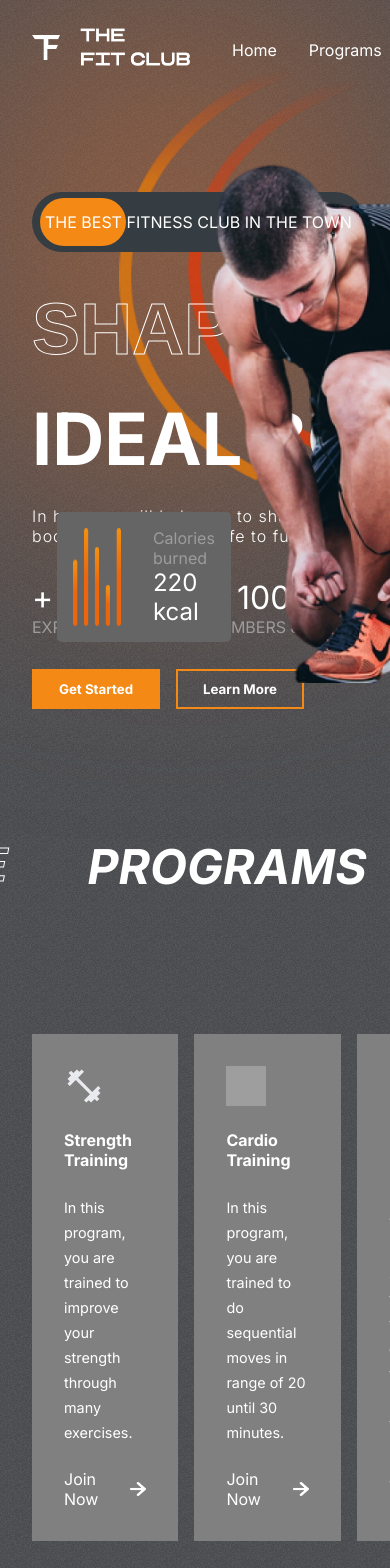
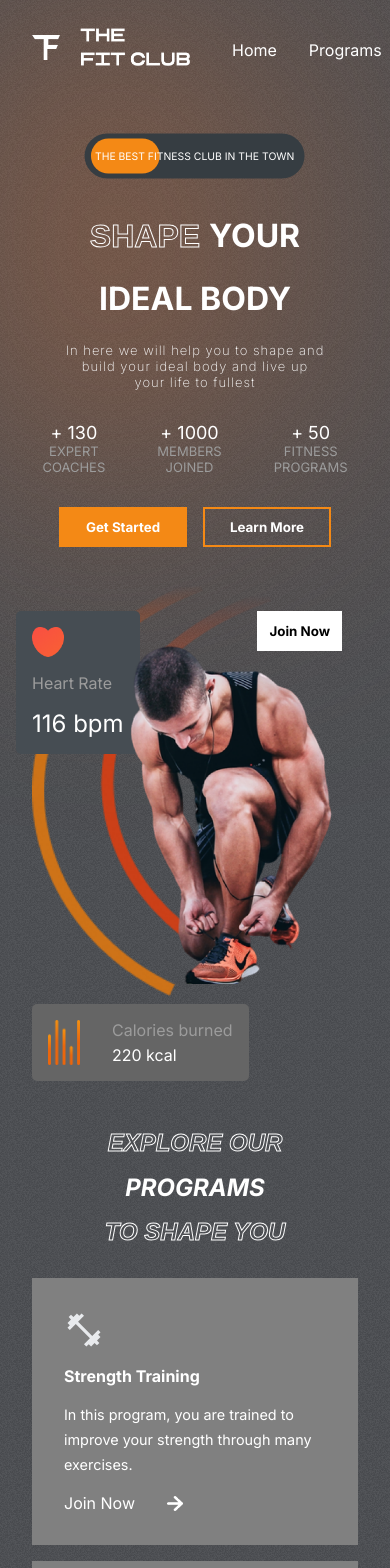
Before and after one commit to prabhsingh20/FitClub, a React (Vite) app: page / in a window 390 px wide. Shown: the top 1568 px of the page. Built offline with nearby package versions, Linux system fonts and the light colour scheme; grey boxes are pictures that could not be loaded.

Commit message:
responsiveness added till programs section

```diff
--- a/src/components/hero/Hero.jsx
+++ b/src/components/hero/Hero.jsx
@@ -8,6 +8,7 @@ import hero_image_back from "/hero_image_back.png";
 
 function Hero() {
   const transition = { type: "spring", duration: 3 };
+  const mobile = window.innerWidth <= 768 ? true : false;
 
   return (
     <div className="hero" id="hero">
@@ -16,7 +17,7 @@ function Hero() {
         <Header />
         <div className="the-best-ad">
           <motion.div
-            initial={{ left: "238px" }}
+            initial={{ left: mobile ? "165px" : "238px" }}
             whileInView={{ left: "8px" }}
             transition={{ ...transition, type: "tween" }}
           ></motion.div>
--- a/src/components/hero/hero.css
+++ b/src/components/hero/hero.css
@@ -189,3 +189,74 @@
   width: 22rem;
   height: 30rem;
 }
+
+@media screen and (max-width: 768px) {
+  .hero {
+    flex-direction: column;
+  }
+  .hero-blur {
+    width: 14rem;
+  }
+  .the-best-ad {
+    margin-top: 0;
+    font-size: small;
+    align-self: center;
+    transform: scale(0.8);
+  }
+  .hero-text {
+    font-size: xx-large;
+    align-items: center;
+    justify-content: center;
+  }
+  .hero-text div:nth-of-type(3) {
+    font-size: small;
+    font-weight: 200;
+    letter-spacing: 1px;
+    text-align: center;
+  }
+  .hero-buttons {
+    justify-content: center;
+  }
+  .figures {
+    justify-content: center;
+    text-align: center;
+  }
+  .figures div span:nth-of-type(1) {
+    font-size: large;
+  }
+  .figures div span:nth-of-type(2) {
+    font-size: small;
+  }
+  .right-h {
+    position: relative;
+    background: none;
+  }
+  .heart-rate {
+    left: 1rem;
+    top: 2rem;
+  }
+  .calories {
+    position: relative;
+    top: 5rem;
+    left: 2rem;
+  }
+  .calories img {
+    width: 2rem;
+  }
+  .calories-content span:nth-child(2) {
+    color: #fff;
+    font-size: 1rem;
+  }
+  .hero-img {
+    position: relative;
+    width: 15rem;
+    left: 7rem;
+    top: 4rem;
+    align-self: center;
+  }
+  .hero-img-back {
+    width: 15rem;
+    left: 2rem;
+    top: 0;
+  }
+}
--- a/src/components/programs/programs.css
+++ b/src/components/programs/programs.css
@@ -61,3 +61,17 @@
   background: var(--planCard);
   cursor: pointer;
 }
+
+@media screen and (max-width: 768px) {
+  .programs-header {
+    flex-direction: column;
+    gap: 1rem;
+    font-size: x-large;
+    align-items: center;
+    justify-content: center;
+    margin-top: 2rem;
+  }
+  .program-categories {
+    flex-direction: column;
+  }
+}
```
